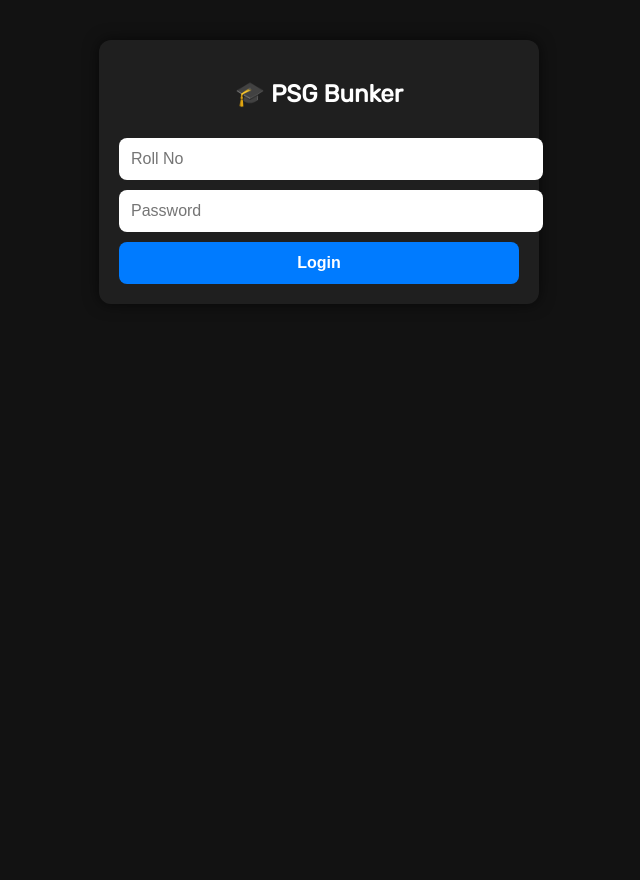
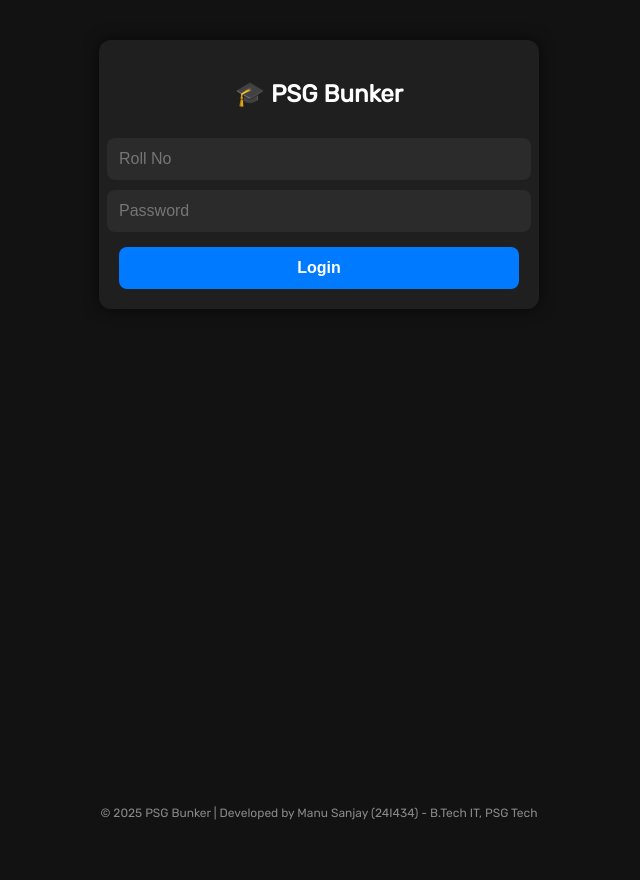
Before and after one commit to manusanjay545/PSG-Bunker, a Flask app: page / in a window 1280 px wide. Shown: the whole page, without its empty margins (321-961 px from the left). Before the commit the page ends 304 px from the top, so only its background shows below. Run offline with Flask 3, Linux system fonts and the light colour scheme.

Commit message:
index.html

```diff
--- a/templates/index.html
+++ b/templates/index.html
@@ -16,6 +16,8 @@
       align-items: center;
       padding: 40px 20px;
       animation: fadeIn 1s ease-in;
+      min-height: 100vh;
+      position: relative;
     }
 
     .login-box, .menu-box, .content-box {
@@ -27,18 +29,29 @@
       max-width: 400px;
       margin-bottom: 20px;
       animation: slideUp 0.5s ease-in-out;
+      display: flex;
+      flex-direction: column;
+      align-items: center;
     }
 
-    .login-box input, .login-box button {
+    .login-box input {
       width: 100%;
       margin-top: 10px;
       padding: 12px;
       border: none;
       border-radius: 8px;
       font-size: 16px;
+      background: #2b2b2b;
+      color: white;
     }
 
     .login-box button {
+      width: 100%;
+      margin-top: 15px;
+      padding: 12px;
+      border: none;
+      border-radius: 8px;
+      font-size: 16px;
       background: #007bff;
       color: white;
       cursor: pointer;
@@ -86,6 +99,14 @@
       from { transform: translateY(20px); opacity: 0; }
       to { transform: translateY(0); opacity: 1; }
     }
+
+    footer {
+      margin-top: auto;
+      font-size: 12px;
+      color: #888;
+      padding: 20px;
+      text-align: center;
+    }
   </style>
 </head>
 <body>
@@ -111,9 +132,12 @@
     <p id="cgpaText" style="text-align:center;font-size:18px;"></p>
   </div>
 
+  <footer>
+    © 2025 PSG Bunker | Developed by Manu Sanjay (24I434) - B.Tech IT, PSG Tech
+  </footer>
+
   <script>
     function login() {
-      // You can add actual login verification here later
       document.getElementById('loginBox').classList.add('hidden');
       document.getElementById('menuBox').classList.remove('hidden');
     }
@@ -137,6 +161,20 @@
           <strong>Attended:</strong> 27<br>
           <strong>Status:</strong> <span class="red">Attend 5</span>
         </div>
+        <div class="subject-box">
+          <strong>Subject:</strong> Chemistry<br>
+          <strong>Attendance:</strong> <span class="green">78%</span><br>
+          <strong>Total Classes:</strong> 45<br>
+          <strong>Attended:</strong> 35<br>
+          <strong>Status:</strong> <span class="green">Can bunk 2</span>
+        </div>
+        <div class="subject-box">
+          <strong>Subject:</strong> Computer Science<br>
+          <strong>Attendance:</strong> <span class="red">70%</span><br>
+          <strong>Total Classes:</strong> 50<br>
+          <strong>Attended:</strong> 35<br>
+          <strong>Status:</strong> <span class="red">Attend 6</span>
+        </div>
       `;
     }
 
```
